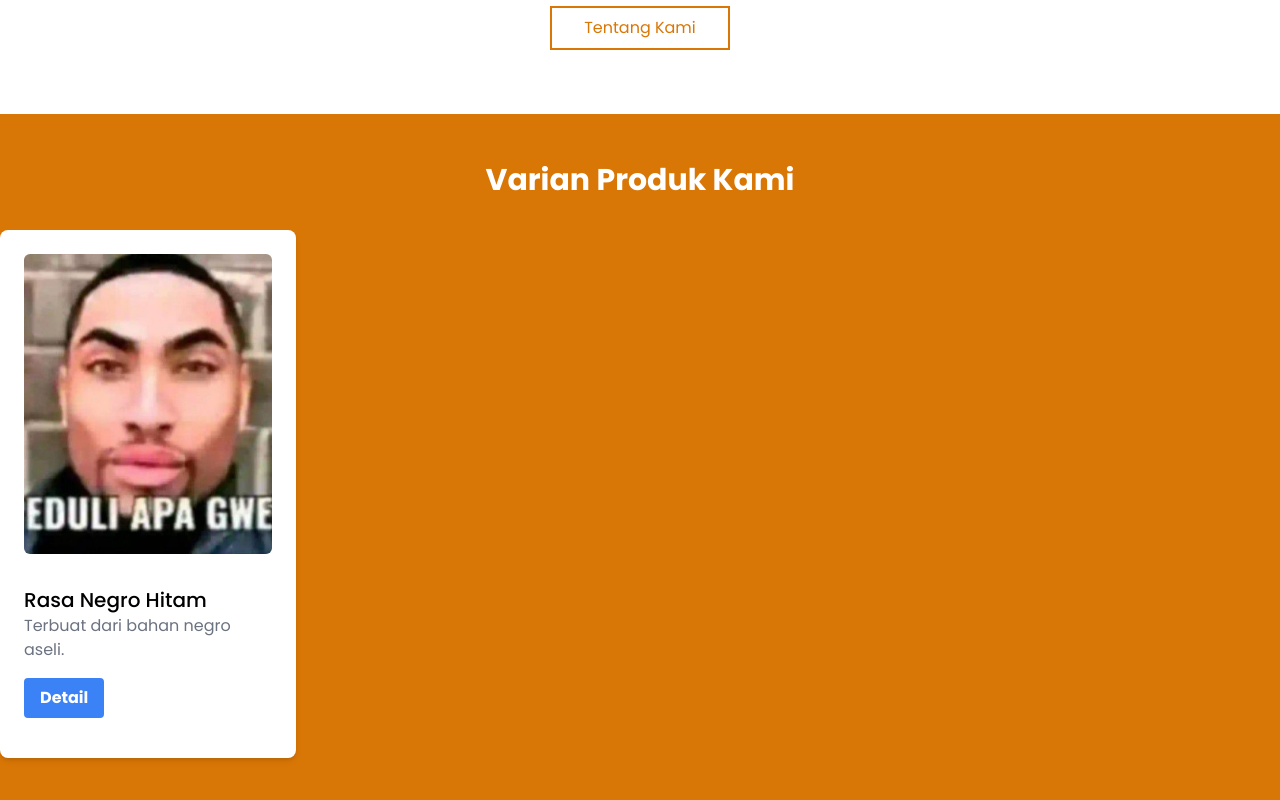
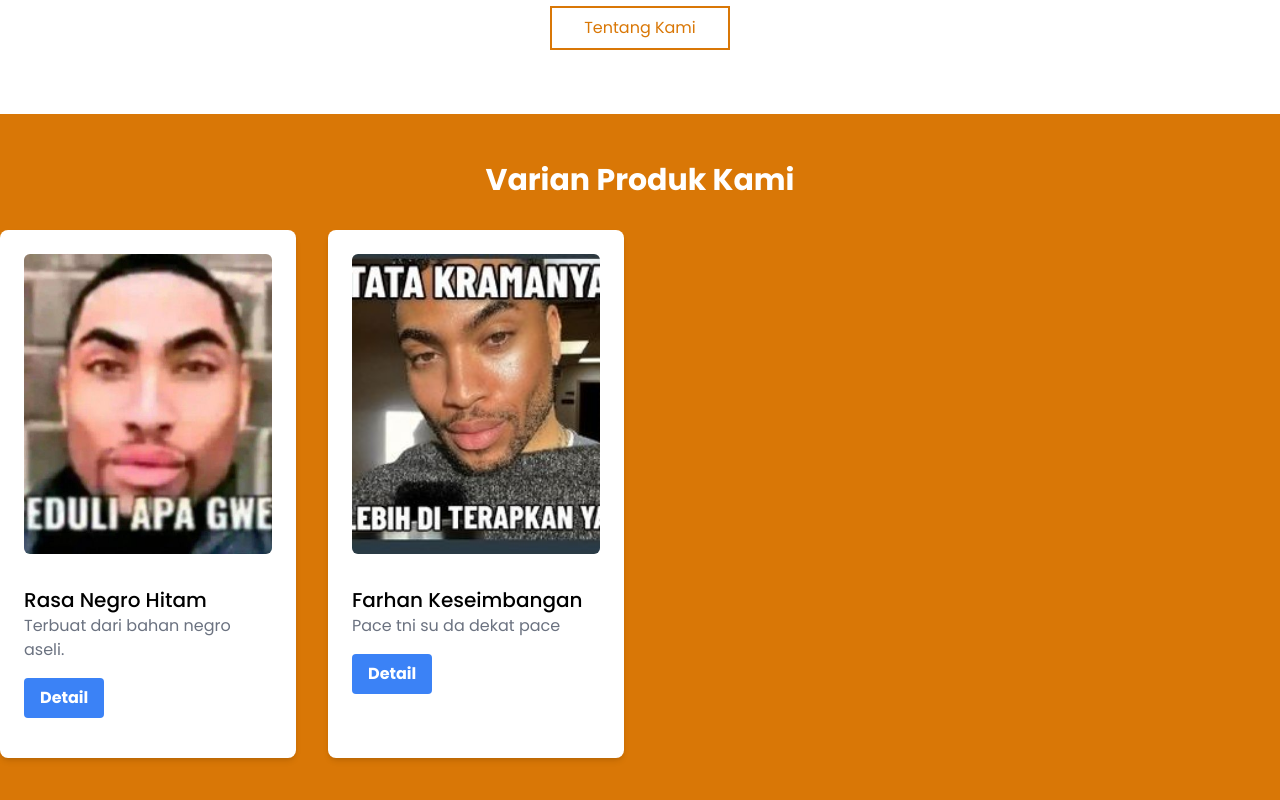
Before and after one commit to mizucode/raikeripik, a website: page index.html in a window 1280 px wide. Shown: the part 749-1549 px from the top of the page. Drawn offline with Linux system fonts and the light colour scheme.

Commit message:
reupload

```diff
--- a/index.html
+++ b/index.html
@@ -165,6 +165,24 @@
             </button>
           </div>
         </div>
+        <div class="bg-white rounded-lg shadow-md p-6">
+          <img
+            src="/img/tatakramanya.jpg"
+            alt="Produk 1"
+            class="rounded-md mb-4 w-[300px] h-[300px] object-cover"
+          />
+          <div class="py-4">
+            <div>
+              <h3 class="text-xl font-medium">Farhan Keseimbangan</h3>
+              <p class="text-gray-500">Pace tni su da dekat pace</p>
+            </div>
+            <button
+              class="bg-blue-500 hover:bg-blue-700 mt-4 text-white font-bold py-2 px-4 rounded"
+            >
+              Detail
+            </button>
+          </div>
+        </div>
 
         <!-- Varian -->
       </div>
```
Also changed, not shown: img/tatakramanya.jpg (added).
